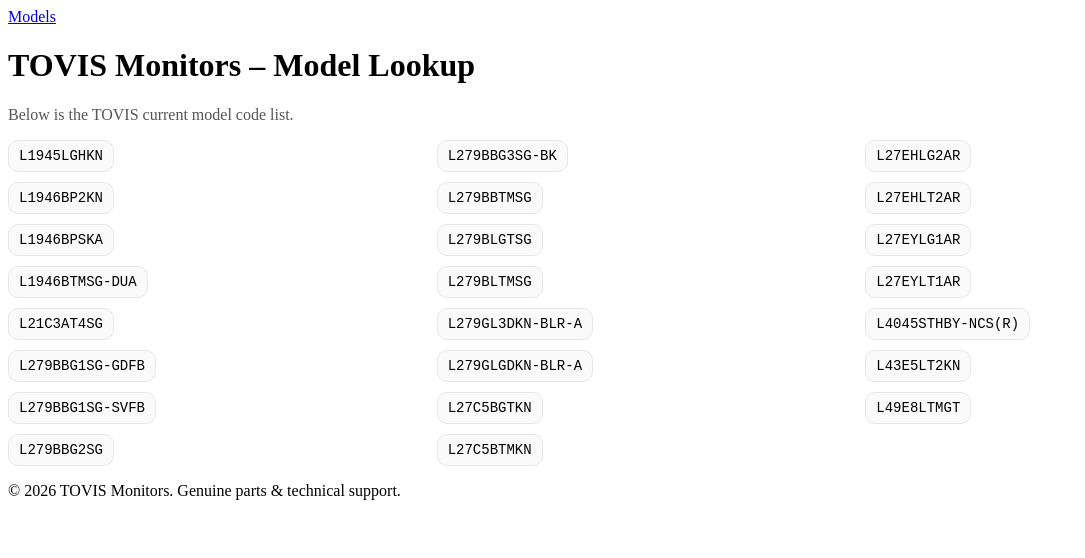
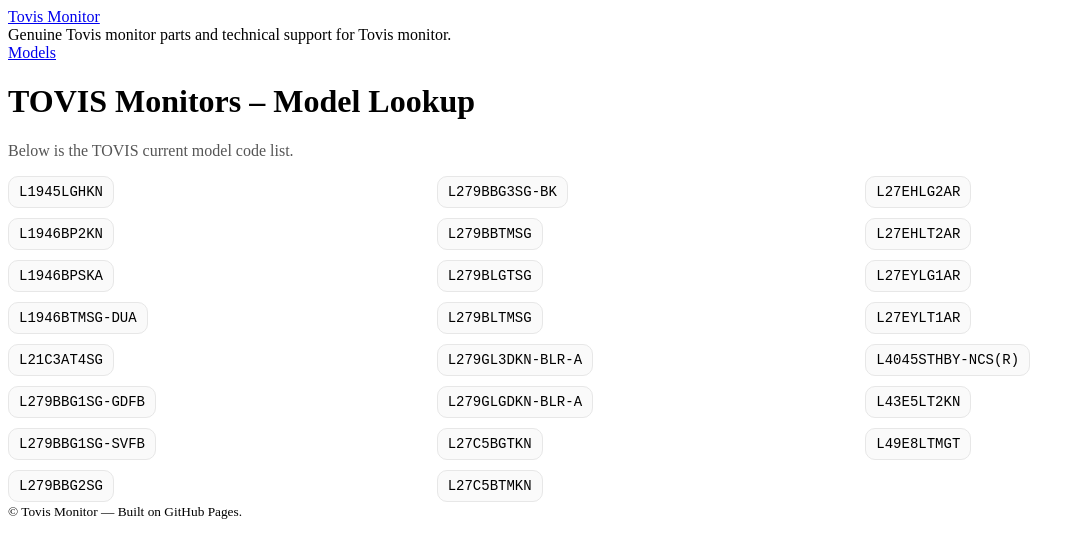
Before and after one commit to SKYTOVISAUS/TOVIS-monitors, a Jekyll site: the page built from index.md, in a window 1280 px wide. Shown: the top 558 px of the page, without its empty margins (0-1085 px from the left). Built offline with Jekyll 4.4.1, drawn with Linux system fonts in a browser that asks for light colours.

Commit message:
Update default.html

```diff
--- a/_layouts/default.html
+++ b/_layouts/default.html
@@ -4,32 +4,61 @@
   <meta charset="utf-8" />
   <meta name="viewport" content="width=device-width, initial-scale=1" />
 
-  <title>{{ page.title | escape }}</title>
-  {% if page.description %}
-  <meta name="description" content="{{ page.description | escape }}">
-  {% else %}
-  <meta name="description" content="{{ site.description | escape }}">
-  {% endif %}
+  <!-- SEO title -->
+  <title>{% if page.title %}{{ page.title }} | {% endif %}{{ site.title }}</title>
 
-  <link rel="canonical" href="{{ page.url | absolute_url }}" />
-  <meta name="robots" content="index,follow" />
+  <!-- SEO description -->
+  <meta name="description" content="{% if page.description %}{{ page.description }}{% else %}{{ site.description }}{% endif %}">
 
-  <link rel="stylesheet" href="{{ '/assets/style.css' | relative_url }}">
+  <!-- Canonical -->
+  <link rel="canonical" href="{{ page.url | absolute_url }}">
+
+  <!-- Open Graph -->
+  <meta property="og:title" content="{% if page.title %}{{ page.title }} | {% endif %}{{ site.title }}">
+  <meta property="og:description" content="{% if page.description %}{{ page.description }}{% else %}{{ site.description }}{% endif %}">
+  <meta property="og:type" content="website">
+  <meta property="og:url" content="{{ page.url | absolute_url }}">
+
+  <!-- robots -->
+  <meta name="robots" content="index,follow">
+
+  <!-- CSS -->
+  <link rel="stylesheet" href="{{ '/assets/style.css' | relative_url }}" />
+
+  <!-- Structured data (WebSite) -->
+  <script type="application/ld+json">
+  {
+    "@context":"https://schema.org",
+    "@type":"WebSite",
+    "name":"{{ site.title | escape }}",
+    "url":"{{ site.url }}{{ site.baseurl }}/"
+  }
+  </script>
 </head>
+
 <body>
-  <header class="wrap">
+  <header class="site-header">
+    <div class="container">
+      <div class="brand">
+        <a class="brand-link" href="{{ '/' | relative_url }}">{{ site.title }}</a>
+        <div class="tagline">{{ site.description }}</div>
+      </div>
 
-    <nav>
-      <a href="{{ '/models/' | relative_url }}">Models</a>
-    </nav>
+      <!-- Keep nav simple -->
+      <nav class="top-nav">
+        <a class="nav-link" href="{{ '/models/' | relative_url }}">Models</a>
+      </nav>
+    </div>
   </header>
 
-  <main class="wrap">
+  <main class="container content">
     {{ content }}
   </main>
 
-  <footer class="wrap footer">
-    <p>© {{ "now" | date: "%Y" }} TOVIS Monitors. Genuine parts & technical support.</p>
+  <footer class="site-footer">
+    <div class="container">
+      <small>© {{ site.title }} — Built on GitHub Pages.</small>
+    </div>
   </footer>
 </body>
 </html>
```
